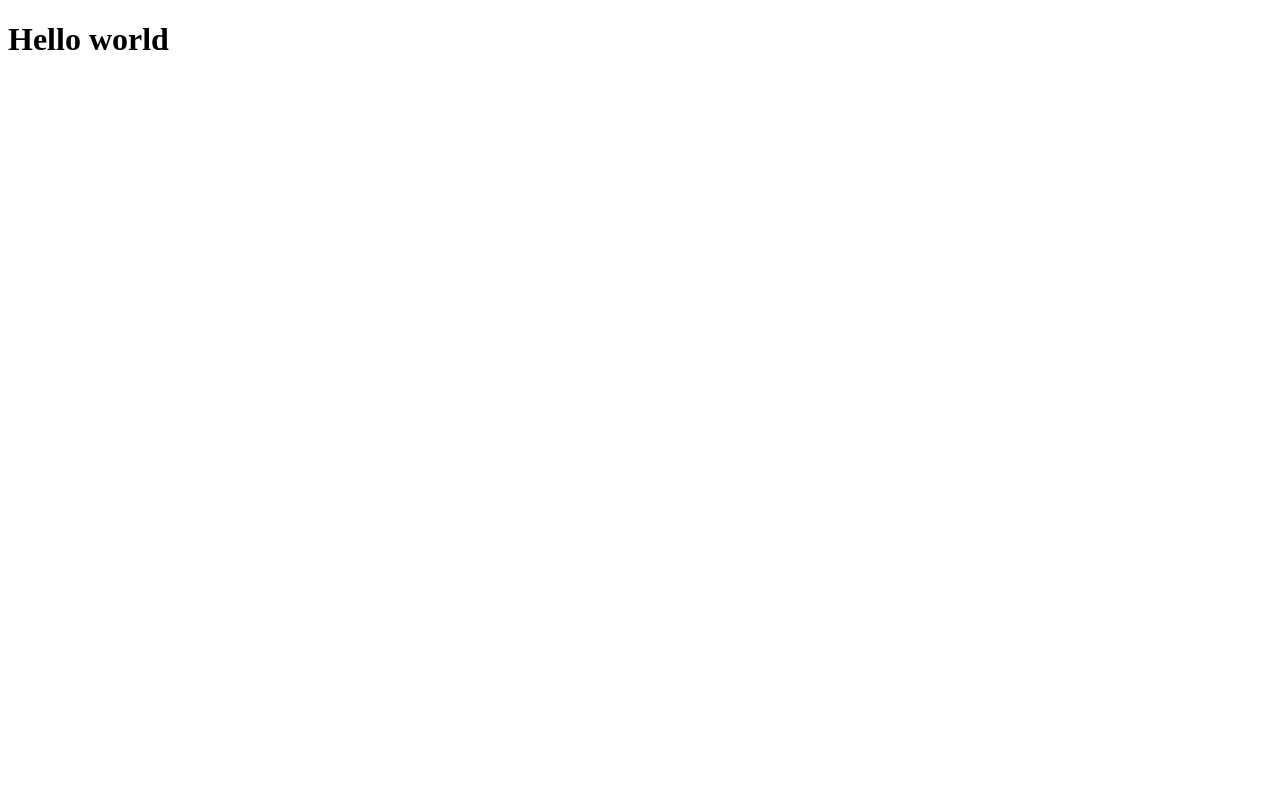
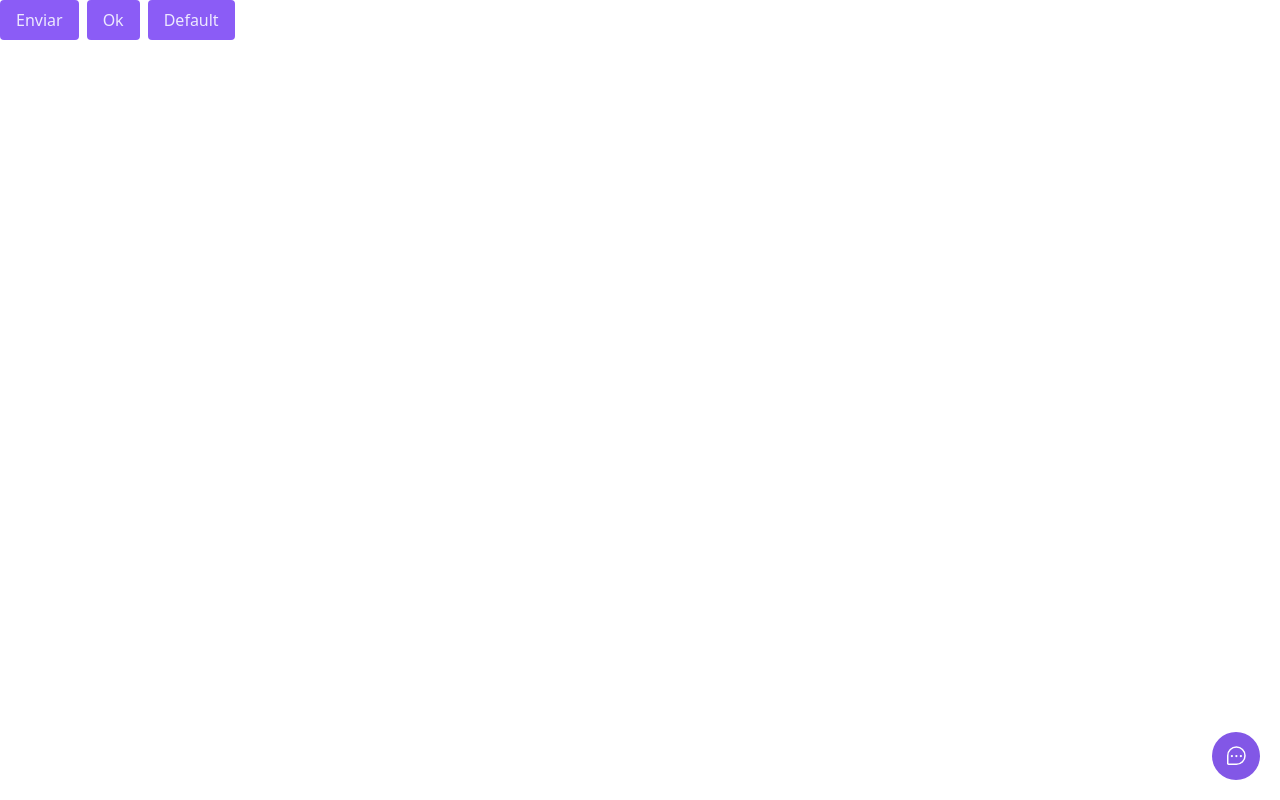
Before and after one commit to DericksonLossIT/nlw-return, a React (Vite) app: page / in a window 1280 px wide. Built offline with nearby package versions, Linux system fonts and the light colour scheme.

Commit message:
Finishes stage 1

```diff
--- a/package.json
+++ b/package.json
@@ -8,6 +8,8 @@
     "preview": "vite preview"
   },
   "dependencies": {
+    "@headlessui/react": "^1.6.1",
+    "phosphor-react": "^1.4.1",
     "react": "^18.0.0",
     "react-dom": "^18.0.0"
   },
@@ -15,6 +17,9 @@
     "@types/react": "^18.0.0",
     "@types/react-dom": "^18.0.0",
     "@vitejs/plugin-react": "^1.3.0",
+    "autoprefixer": "^10.4.7",
+    "postcss": "^8.4.13",
+    "tailwindcss": "^3.0.24",
     "typescript": "^4.6.3",
     "vite": "^2.9.7"
   }
--- /dev/null
+++ b/postcss.config.js
@@ -0,0 +1,6 @@
+module.exports = {
+  plugins: {
+    tailwindcss: {},
+    autoprefixer: {},
+  },
+}
--- a/src/App.tsx
+++ b/src/App.tsx
@@ -1,9 +1,22 @@
-import { useState } from 'react'
+import { Widget } from "./components/Widget";
+
+interface ButtonProps {
+  text?: string
+}
+
+function Button(props: ButtonProps) {
+  return <button className="bg-violet-500 px-4 h-10 rounded text-violet-100 hover:bg-violet-700 transition-colors">{props.text ?? 'Default'}</button>;
+}
 
 function App() {
   return (
-    <h1>Hello world</h1>
-  )
+    <div className="flex gap-2">
+      <Button text="Enviar" />
+      <Button text="Ok" />
+      <Button />
+      <Widget />
+    </div>
+  );
 }
 
-export default App
+export default App;
--- /dev/null
+++ b/src/components/Widget.tsx
@@ -0,0 +1,22 @@
+import { ChatTeardropDots } from "phosphor-react";
+import { Popover } from "@headlessui/react";
+
+export function Widget() {
+
+  return (
+    <Popover className="absolute bottom-5 right-5">
+      <Popover.Panel>Hello Widget</Popover.Panel>
+
+      <Popover.Button
+        className="bg-brand-500 rounded-full px-3 h-12 text-white flex items-center group"
+      >
+        <ChatTeardropDots className="w-6 h-6" />
+
+        <span className="max-w-0 overflow-hidden group-hover:max-w-xs transition-all duration-500 ease-linear">
+          <span className="pl-2"></span>
+          Feedback
+        </span>
+      </Popover.Button>
+    </Popover>
+  );
+}
--- /dev/null
+++ b/src/global.css
@@ -0,0 +1,3 @@
+@tailwind base;
+@tailwind components;
+@tailwind utilities;
--- a/src/main.tsx
+++ b/src/main.tsx
@@ -1,6 +1,8 @@
 import React from 'react'
 import ReactDOM from 'react-dom/client'
 import App from './App'
+
+import './global.css'
 
 ReactDOM.createRoot(document.getElementById('root')!).render(
   <React.StrictMode>
--- /dev/null
+++ b/tailwind.config.js
@@ -0,0 +1,13 @@
+module.exports = {
+  content: ["./src/**/*.tsx"],
+  theme: {
+    extend: {
+      colors: {
+        brand: {
+          500: '#8257e6'
+        }
+      }
+    },
+  },
+  plugins: [],
+}
```
Also changed, not shown: 1 other file (tests, documents, lock files or other folders).
